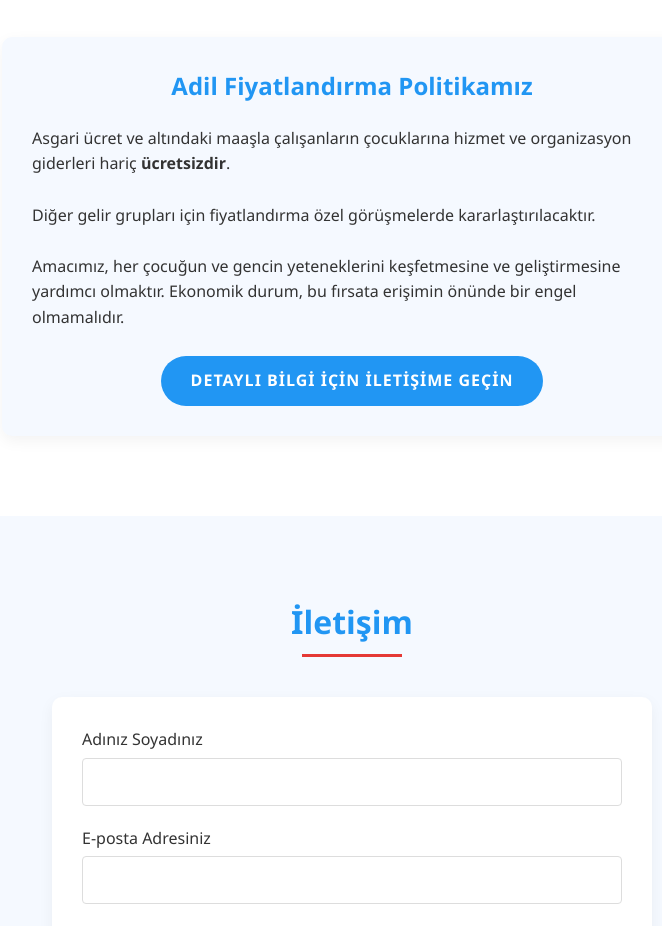
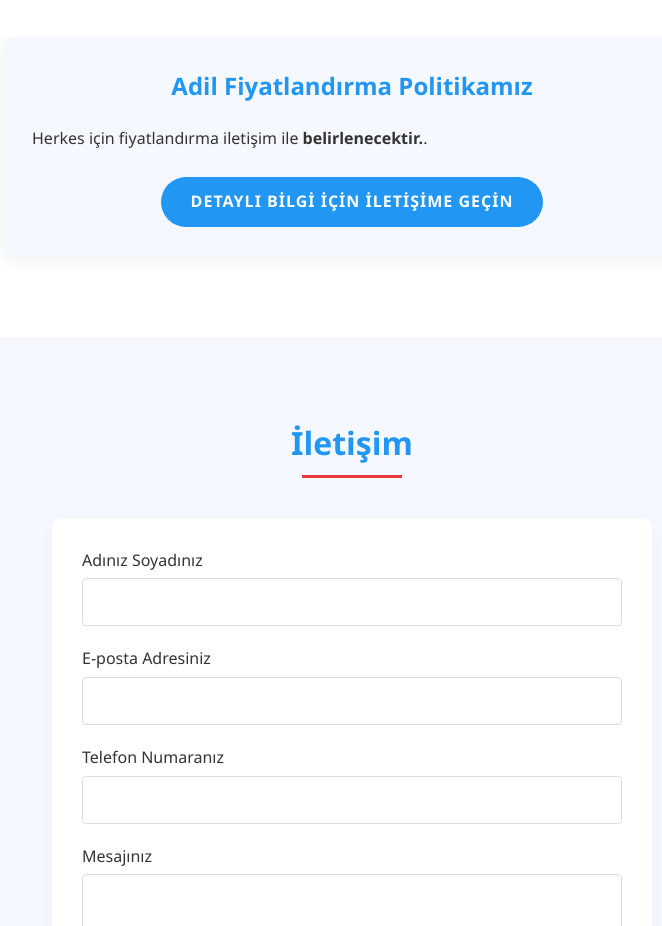
Before and after one commit to sreppihack/coreyetenek, a plain HTML site: page index.html in a window 1280 px wide. Shown: the part 3100-4026 px from the top of the page, without its empty margins (288-950 px from the left). Drawn offline with Linux system fonts and the light colour scheme.

Commit message:
Update index.html
Signed-off-by: sreppihack <sreppionline@gmail.com>

```diff
--- a/index.html
+++ b/index.html
@@ -535,11 +535,7 @@
             <h2 class="section-title">Fiyatlandırma</h2>
             <div class="pricing-card">
                 <h3 class="pricing-title">Adil Fiyatlandırma Politikamız</h3>
-                <p>Asgari ücret ve altındaki maaşla çalışanların çocuklarına hizmet ve organizasyon giderleri hariç <strong>ücretsizdir</strong>.</p>
-                <br>
-                <p>Diğer gelir grupları için fiyatlandırma özel görüşmelerde kararlaştırılacaktır.</p>
-                <br>
-                <p>Amacımız, her çocuğun ve gencin yeteneklerini keşfetmesine ve geliştirmesine yardımcı olmaktır. Ekonomik durum, bu fırsata erişimin önünde bir engel olmamalıdır.</p>
+                <p>Herkes için fiyatlandırma iletişim ile <strong>belirlenecektir.</strong>.</p>
                 <br>
                 <div style="text-align: center;">
                     <a href="#contact" class="btn btn-primary">Detaylı Bilgi İçin İletişime Geçin</a>
```
